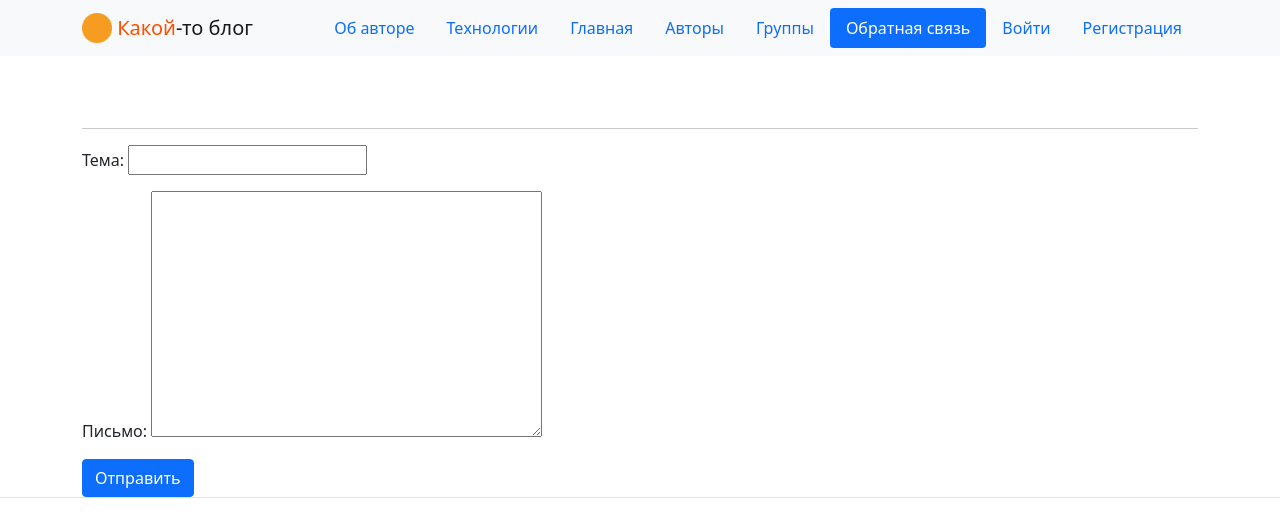
After one commit to akchau/blog, a Django app: page /auth/feedback/ in a window 1280 px wide. The commit adds this page. Shown: the top 515 px of the page. Run offline with Django 3.2, Linux system fonts and the light colour scheme; some libraries are stand-ins or nearby versions.

Commit message:
Добавлена форма обратной связи, но пока не работает

```diff
--- a/blog/blog/settings.py
+++ b/blog/blog/settings.py
@@ -134,3 +134,5 @@ LOGOUT_REDIRECT_URL = 'users:logout'
 
 EMAIL_BACKEND = 'django.core.mail.backends.filebased.EmailBackend'
 EMAIL_FILE_PATH = os.path.join(BASE_DIR, 'sent_emails')
+
+ADMINS = 'gleb.lazarev20@yandex.ru'
--- a/blog/templates/includes/header.html
+++ b/blog/templates/includes/header.html
@@ -45,6 +45,14 @@
           href="{% url 'posts:index' %}"
           >Группы</a>
         </li>
+        <li class="nav-item">
+          <a class="nav-link
+          {% if request.resolver_match.view_name  == 'users:feedback' %}
+            active
+          {% endif %}"
+          href="{% url 'users:feedback' %}"
+          >Обратная связь</a>
+        </li>
         {% if user.is_authenticated %}
           {% if user.is_superuser %}
             <li class="nav-item">
--- /dev/null
+++ b/blog/templates/posts/form_post.html
@@ -0,0 +1,13 @@
+{% extends 'base.html' %}
+{% block content %}
+  <hr>
+  <div>
+    <article>
+      <form method="post" action="{% url 'users:feedback' %}">
+        {% csrf_token %}
+        {{ form.as_p }}
+        <button type="submit" class="btn btn-primary">Отправить</button>
+      </form>
+    </article>
+</div>
+{% endblock %}
--- a/blog/users/forms.py
+++ b/blog/users/forms.py
@@ -1,3 +1,5 @@
+from re import subn
+from django import forms
 from django.contrib.auth.forms import UserCreationForm
 from django.contrib.auth import get_user_model
 
@@ -7,3 +9,7 @@ class CreationForm(UserCreationForm):
     class Meta(UserCreationForm.Meta):
         model = User
         fields = ('first_name', 'last_name', 'username', 'email')
+
+class Feedback(forms.Form):
+    subject = forms.CharField(label='Тема:')
+    message = forms.CharField(label='Письмо:', widget=forms.Textarea)
--- a/blog/users/urls.py
+++ b/blog/users/urls.py
@@ -31,5 +31,6 @@ urlpatterns = [
     # Сообщение об успешном восстановлении пароля
     path('reset/done/', PasswordResetCompleteView.as_view(template_name='users/password_reset_complete.html'), name='password_reset_complete'),
 
-    path('cabinet/<slug:username>/', views.cabinet, name='cabinet')
+    path('cabinet/<slug:username>/', views.cabinet, name='cabinet'),
+    path('feedback/', views.feedback, name='feedback'),
 ]
--- a/blog/users/views.py
+++ b/blog/users/views.py
@@ -2,7 +2,9 @@ from django.views.generic import CreateView
 from django.urls import reverse_lazy
 from .forms import CreationForm
 from django.contrib.auth import get_user_model
-from django.shortcuts import render, get_object_or_404
+from django.shortcuts import render, get_object_or_404, redirect
+from .forms import Feedback
+from django.core.mail import mail_admins, send_mail
 
 class SignUp(CreateView):
     form_class = CreationForm
@@ -20,3 +22,16 @@ def cabinet(request, username):
         'header': header,
     }
     return render(request, template, context)
+
+def feedback(request):
+    form = Feedback(request.POST or None)
+    if form.is_valid():
+        send_mail(form.get('subject'), form.get('text'), 'webmaster@localhost', ['gleb.lazarev20@yandex.ru'], fail_silently=False)
+        return redirect('users:cabinet', username=request.user)
+    template = 'posts/form_post.html'
+    context = {
+        'title': 'Обратная связь',
+        'action': 'Обратная связь',
+        'form': form
+    }
+    return render(request, template, context)
```
